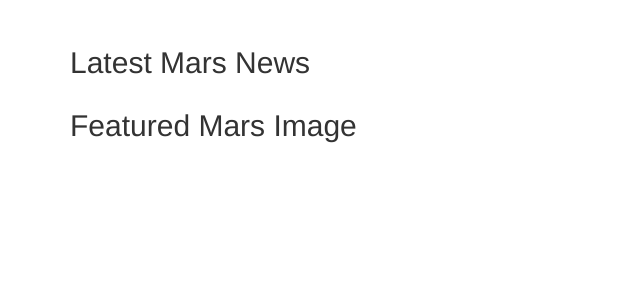
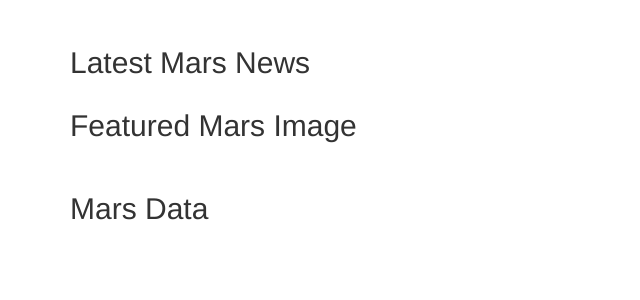
Before and after one commit to drrobb04/web-scraping-challenge, a Flask app: template templates/index.html in a window 1280 px wide. Shown: the part 260-560 px from the top of the page, without its empty margins (0-640 px from the left). Run offline with Flask 2, Linux system fonts and the light colour scheme; the template is opened without the code that fills it, so the values that code supplies are empty; some libraries are stand-ins or nearby versions.

Commit message:
more updates and testing

```diff
--- a/scrape_mars.py
+++ b/scrape_mars.py
@@ -6,9 +6,8 @@ from webdriver_manager.chrome import ChromeDriverManager
 
 def scrape():
 
+    #code for news scraping
     executable_path = {'executable_path': ChromeDriverManager().install()}
-
-    #code for news scraping
     browser = Browser('chrome', **executable_path, headless=False)
     scrape_url = "https://mars.nasa.gov/news/?page=0&per_page=40&order=publish_date+desc%2Ccreated_at+desc&search=&category=19%2C165%2C184%2C204&blank_scope=Latest"
     browser.visit(scrape_url)
@@ -21,6 +20,7 @@ def scrape():
     browser.quit()
 
     #code for jpl scraping
+    executable_path = {'executable_path': ChromeDriverManager().install()}
     browser = Browser('chrome', **executable_path, headless=False)
     scrape_url = "https://data-class-jpl-space.s3.amazonaws.com/JPL_Space/index.html"
     browser.visit(scrape_url)
--- a/templates/index.html
+++ b/templates/index.html
@@ -32,6 +32,13 @@
         </div>
       </div>
 
+      <div class="row">
+        <div class="col-md-12">
+          <h2>Mars Data</h2>
+          {{mars.mars_table}}
+        </div>
+      </div>
+
 
   </div>
 </body>
```
Also changed, not shown: 1 other file.
